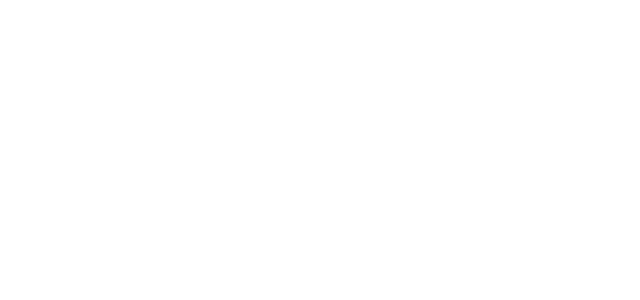
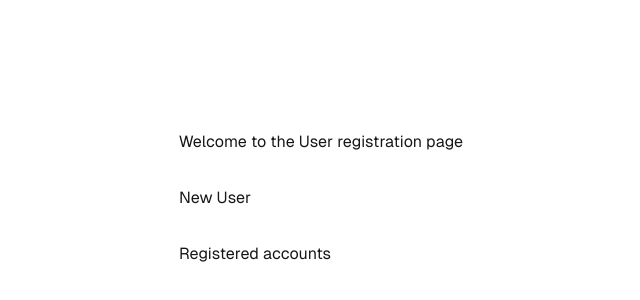
Before and after one commit to maaneesh/registration, a Next.js app: page / in a window 1280 px wide. Shown: the part 202-502 px from the top of the page, without its empty margins (319-959 px from the left). Built offline with nearby package versions, Linux system fonts and the light colour scheme.

Commit message:
link to register and view account page from the homepage

```diff
--- a/app/page.tsx
+++ b/app/page.tsx
@@ -1,7 +1,13 @@
+import Link from "next/link";
+
 export default function Home() {
   return (
     <div className="grid grid-rows-[20px_1fr_20px] items-center justify-items-center min-h-screen p-8 pb-20 gap-16 sm:p-20 font-[family-name:var(--font-geist-sans)]">
-      <main className="flex flex-col gap-8 row-start-2 items-center sm:items-start"></main>
+      <main className="flex flex-col gap-8 row-start-2 items-center sm:items-start">
+        <h1>Welcome to the User registration page</h1>
+        <Link href={"/register"}>New User</Link>
+        <Link href={"/account"}>Registered accounts</Link>
+      </main>
       <footer className="row-start-3 flex gap-6 flex-wrap items-center justify-center"></footer>
     </div>
   );
```
Also changed, not shown: package.json (+6 -6 lines), 1 other file (tests, documents, lock files or other folders).
